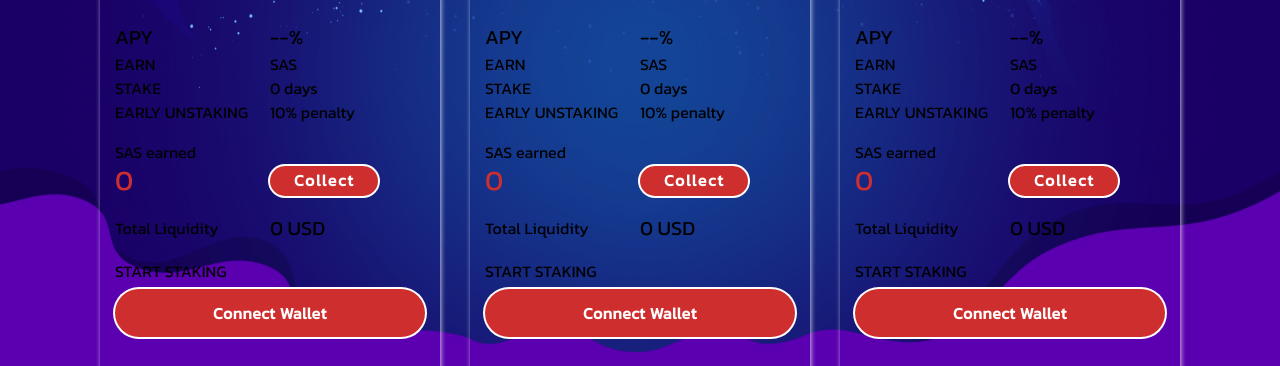
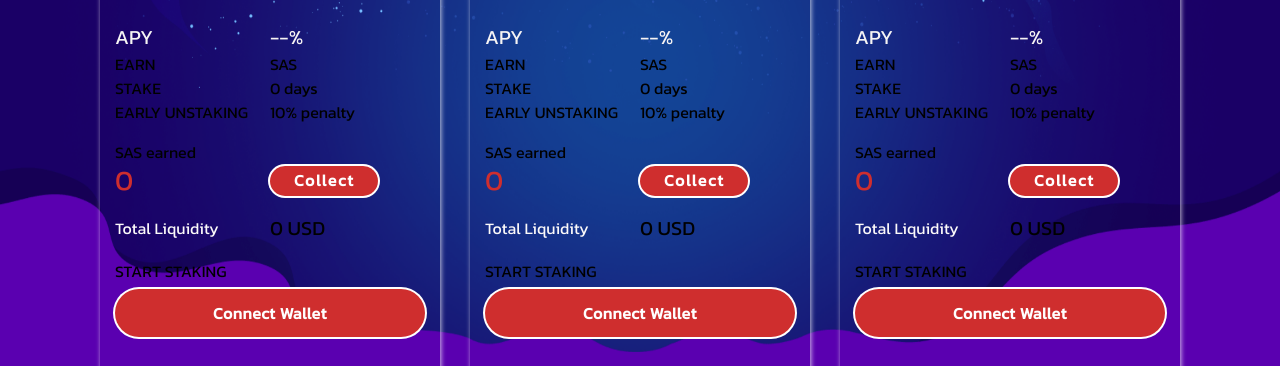
Before and after one commit to bladepool/sasstaking, a plain HTML site: page index.html in a window 1280 px wide. Shown: the part 432-798 px from the top of the page. Drawn offline with nearby package versions, Linux system fonts and the light colour scheme; no server answers; a script that the page names is missing.

Commit message:
Update style.css

```diff
--- a/css/style.css
+++ b/css/style.css
@@ -19,7 +19,7 @@
     color: white;
 }
 .balance-val {
-    color: rgb(14, 14, 14);
+    color: rgb(243, 242, 242);
 }
 .sw-price {
     display: flex;
@@ -711,12 +711,12 @@ nav {
 
 .apy-text,
 .end-in {
-    color: black;
+    color: rgb(246, 244, 244);
     font-size: 20px;
 }
 
 .total {
-    color: black;
+    color: rgb(251, 249, 249);
     display: flex;
     align-items: center;
 }
@@ -727,7 +727,7 @@ nav {
 
 .apy-val,
 .end-val {
-    color: black;
+    color: rgb(246, 243, 243);
     font-size: 20px;
 }
 
```
